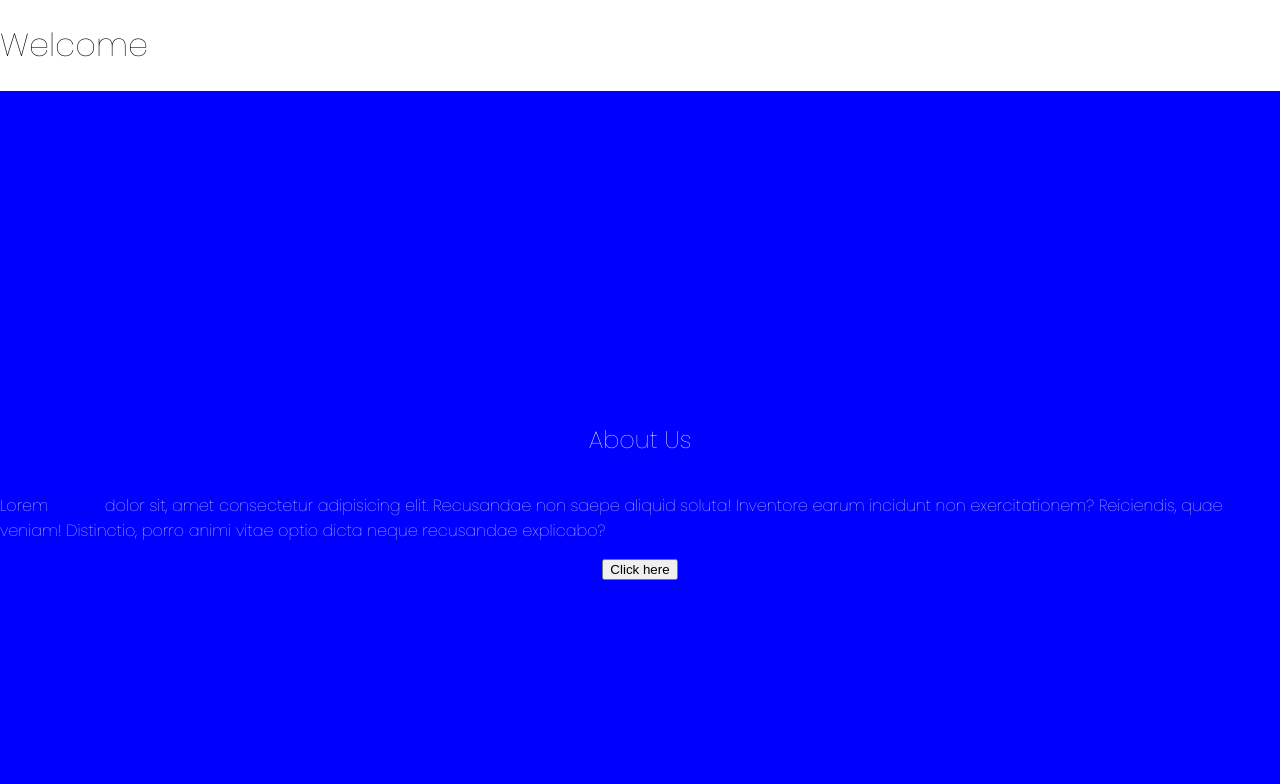
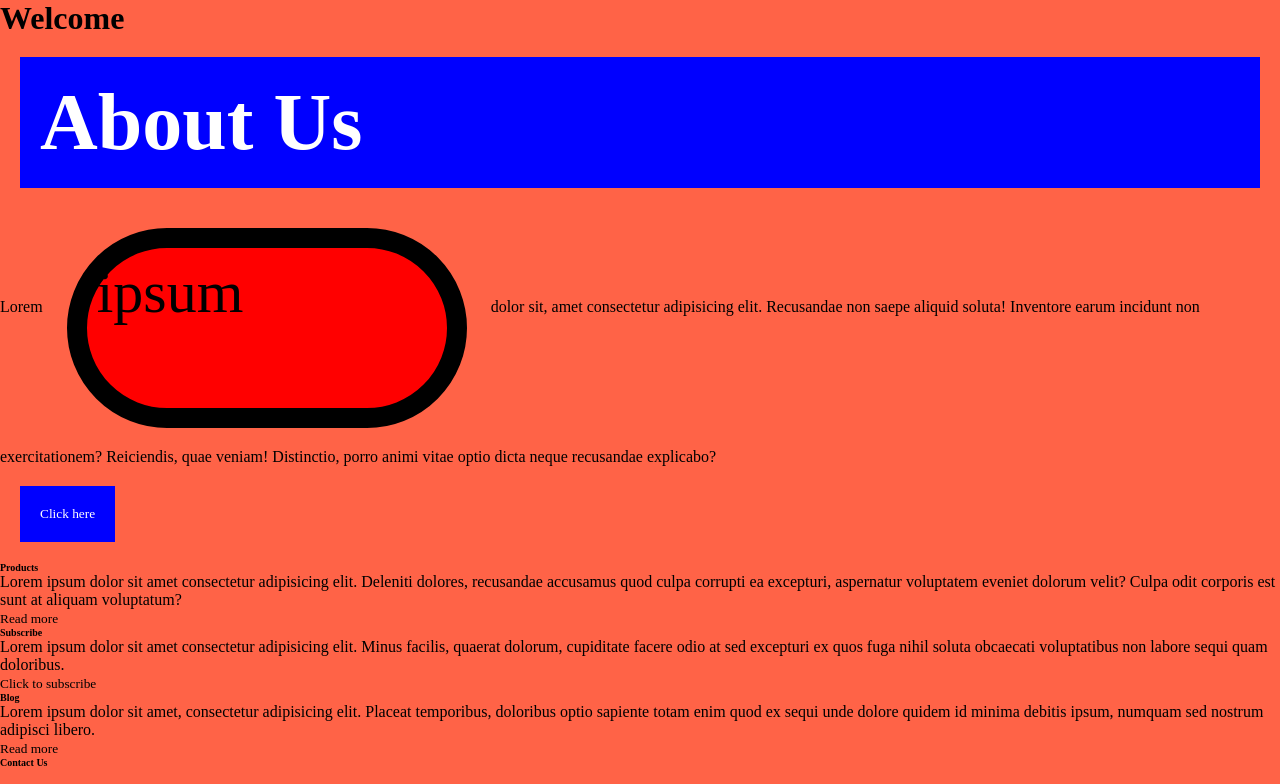
Before and after one commit to KissKriszti/w1-practices, a plain HTML site: page frontend/index.html in a window 1280 px wide. Shown: the top 784 px of the page. Drawn offline with Linux system fonts and the light colour scheme.

Commit message:
Styled the webpage

```diff
--- a/frontend/style.css
+++ b/frontend/style.css
@@ -1,18 +1,69 @@
-body{
+* {
+    margin: 0;
     padding: 0;
-    margin: 0;
+    border: 0;
+    outline: none;
+    box-sizing: border-box;
+    background: transparent;
+    font-family: inherit;
+  }
+  a{
+    text-decoration: none;
+  }
+  a img {
+    border: none;
+  }
+
+  button,
+  a {
+    cursor: pointer;
+    color: inherit;
+  }
+
+  textarea {
+    resize: none;
+  }
+
+  button,
+  textarea,
+  select {
+    appearance: none !important;
+    border-radius: 0;
+  }
+
+/*End of CSS reset*/
+
+a{
+    display: inline-grid;
+    font-size: 60px;
+    width: 400px;
+    height: 200px;
+    background-color: red;
+    padding: 10px;
+    margin: 20px;
+    border: 20px solid black;
+    border-radius: 100px;
 }
-section{
-    display: flex;
-    justify-content: center;
-    align-items: center;
-    flex-direction: column;
-    width: 100%;
-    height: 100vh;
+
+section h1{
+    font-size: 10px;
+}
+
+.myFirstClass{
     background-color: blue;
     color: white;
+    margin: 20px;
+    padding: 20px;
 }
-h1, p{
-    font-family: 'Poppins', sans-serif;
-    font-weight: 100;
+
+.mySecondClass{
+    font-size: 80px;
 }
+
+p.mySecondClass{
+    letter-spacing: 0.6em;
+}
+
+#root{
+    background-color: tomato;
+}
```
